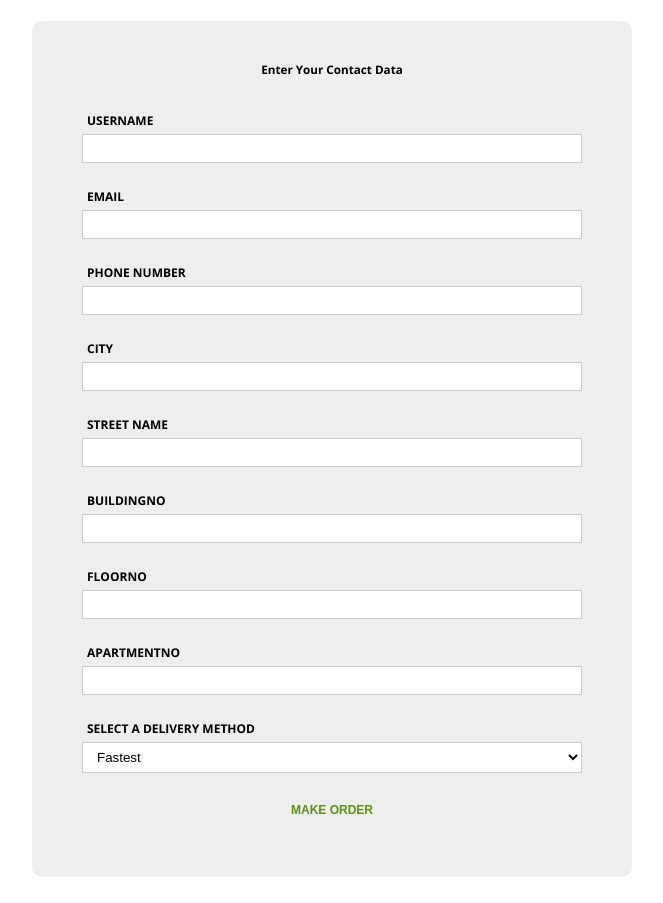
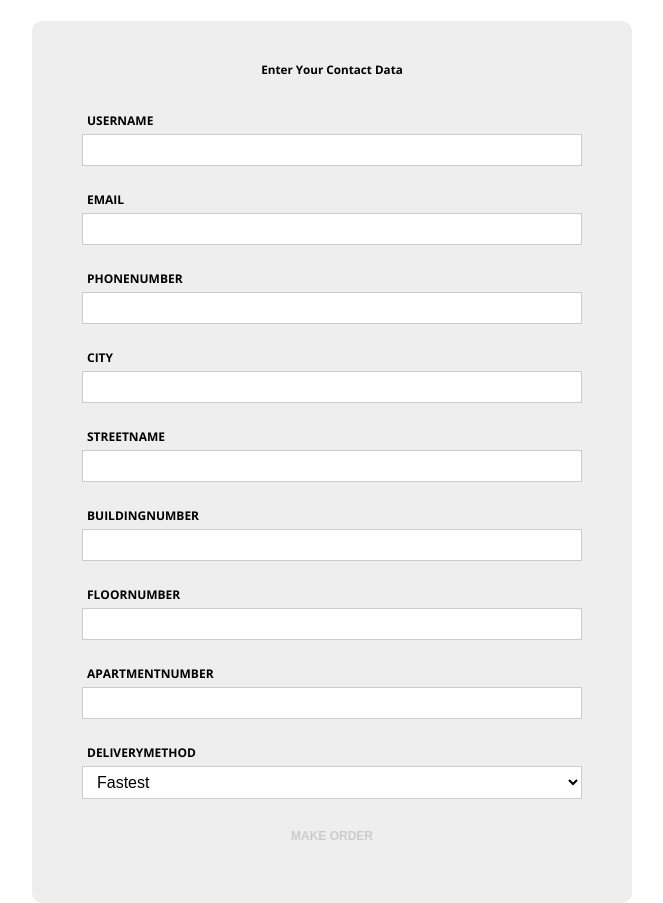
Before and after one commit to tareq-abdelhaq/burger-builder, a React (Create React App) app: page /checkout/order-forum in a window 1280 px wide. Shown: the part 460-1363 px from the top of the page, without its empty margins (308-971 px from the left). Before the commit the page ends 1337 px from the top, so only its background shows below. Built offline with nearby package versions, Linux system fonts and the light colour scheme.

Commit message:
add form validity

```diff
--- a/src/components/UI/Button/Button.js
+++ b/src/components/UI/Button/Button.js
@@ -3,7 +3,7 @@ import PropTypes from "prop-types"
 
 const button = (props) => (
     <button className={[classes.Button,classes[props.btnType]].join(" ")}
-            onClick={props.clicked}
+            onClick={props.clicked} disabled={props.disabled}
     >
         {props.children}
     </button>
--- a/src/components/UI/Button/Button.module.css
+++ b/src/components/UI/Button/Button.module.css
@@ -7,6 +7,11 @@
     text-transform: uppercase;
     font-size: 1.2rem;
 }
+.Button:disabled
+{
+    cursor: not-allowed;
+    color: #CCC;
+}
 
 .Success {
     color: #5C9210;
--- a/src/components/UI/Input/Input.js
+++ b/src/components/UI/Input/Input.js
@@ -3,33 +3,42 @@ import classes from "./Input.module.css"
 
 const input = (props) => {
     let inputElement
+    let classNames = [classes.InputElement]
+    if (props.touched){
+        classNames.push(props.valid ? "" : classes.InValid)
+    }
     switch(props.inputtype){
         case "input":
-            inputElement = <input className={classes.InputElement} {...props}/>
-            break
-        case "textarea":
-            inputElement = <textarea className={classes.InputElement} {...props}/>
+            inputElement = <input
+                            className={classNames.join(" ")}
+                            name={props.name}
+                            id={props.label}
+                            value={props.value}
+                            onChange={props.change}
+                          />
             break
         case "select":
             inputElement =
-                <select className={classes.InputElement} {...props}>
-                    {props.options.map(option => <option key={option} value={option}>{option}</option>)}
+                <select className={classes.InputElement} id={props.label} name={props.name} value={props.value} onChange={props.change}>
+                    {props.options.map(option => <option key={option.value} value={option.value}>{option.displayedValue}</option>)}
                 </select>
             break
         default:
-            inputElement = <input className={classes.InputElement} {...props}/>
+            inputElement = <input className={classes.InputElement} id={props.label} name={props.name} value={props.value} onChange={props.change}/>
 
     }
     return (
         <div className={classes.Input}>
-            <label className={classes.Label} id={props.id}>{props.label}</label>
+            <label className={classes.Label} htmlFor={props.label}>{props.label}</label>
             {inputElement}
+            {props.valid ? null :  <p className={classes.InvalidMessage}>{props.invalidMessage}</p>}
         </div>
     )
 }
 
 input.propTypes = {
-    inputtype: PropTypes.string.isRequired
+    inputtype: PropTypes.string.isRequired,
+    label: PropTypes.string.isRequired
 }
 
 
--- a/src/components/UI/Input/Input.module.css
+++ b/src/components/UI/Input/Input.module.css
@@ -22,11 +22,25 @@
     padding: 6px 10px;
     display: block;
     width: 100%;
+    font-size: 1.6rem;
 }
 
 .InputElement:focus
 {
     outline: none;
-    background-color: #b97725;
-    color: #FFF;
+    background-color: #DDD;
+    color: #333;
 }
+.InValid
+{
+    background-color: #eeb5af;
+    border: 1px solid #f63030;
+}
+.InvalidMessage
+{
+    color: #d76f62;
+    font-weight: 700;
+    font-size: 1.3rem;
+    width: fit-content;
+    text-transform: capitalize;
+}
--- a/src/containers/CheckOut/OrderForum/OrderForum.js
+++ b/src/containers/CheckOut/OrderForum/OrderForum.js
@@ -7,40 +7,155 @@ import SuccessModal from "../../../components/UI/SuccessModal/SuccessModal";
 import Modal from "../../../components/UI/Modal/Modal";
 import withRouter from "../../../hoc/withRouter";
 import Input from "../../../components/UI/Input/Input";
+import input from "../../../components/UI/Input/Input";
+import order from "../../../components/Order/Order";
 
 class OrderForum extends Component
 {
 
     state = {
         orderForm: {
-            username: "",
-            email: "",
-            phoneNumber: "",
-            city: "",
-            streetName: "",
-            buildingNumber: "",
-            floorNumber: "",
-            apartmentNumber: "",
-            deliveryMethod: "Fastest"
+            username: {
+                inputtype: "input",
+                value: "",
+                valid: false,
+                touched: false,
+                invalidMessage: "",
+                validationRules: {
+                    required: true,
+                    minLength: 6
+                }
+            },
+            email: {
+                inputtype: "input",
+                value: "",
+                valid: false,
+                touched: false,
+                invalidMessage: "",
+                validationRules: {
+                    required: true
+                }
+            },
+            phoneNumber: {
+                inputtype: "input",
+                value: "",
+                valid: false,
+                touched: false,
+                invalidMessage: "",
+                validationRules: {
+                    required: true,
+                    numeric: true
+                },
+            },
+            city: {
+                inputtype: "input",
+                value: "",
+                valid: false,
+                touched: false,
+                invalidMessage: "",
+                validationRules: {
+                    required: true,
+                },
+            },
+            streetName: {
+                inputtype: "input",
+                value: "",
+                valid: false,
+                touched: false,
+                invalidMessage: "",
+                validationRules: {
+                    required: true,
+                },
+            },
+            buildingNumber: {
+                inputtype: "input",
+                value: "",
+                valid: false,
+                touched: false,
+                invalidMessage: "",
+                validationRules: {
+                    required: true,
+                    numeric: true
+                },
+            },
+            floorNumber: {
+                inputtype: "input",
+                value: "",
+                valid: false,
+                touched: false,
+                invalidMessage: "",
+                validationRules: {
+                    required: true,
+                    numeric: true
+                },
+            },
+            apartmentNumber: {
+                inputtype: "input",
+                value: "",
+                valid: false,
+                touched: false,
+                invalidMessage: "",
+                validationRules: {
+                    required: true,
+                    numeric: true
+                },
+            },
+            deliveryMethod: {
+                inputtype: "select",
+                options: [{value: "fastest",displayedValue: "Fastest"},{value: "cheapest",displayedValue: "Cheapest"}],
+                value: "Fastest",
+                valid: true,
+                validationRules: {}
+            },
         },
+        valid: false,
         loading: false,
         success: false,
-        modalVisible: false
+        modalVisible: false,
+        hasError: false,
+        errorMessage: ""
 
     }
 
+    checkFormValidity = (value,rules,fieldName) => {
+        const validity = {valid: true,invalidMessage: ""}
+        if (rules.required){
+            if (value.trim() === ""){
+                validity.valid = false;
+                validity.invalidMessage = `${fieldName} mustn't be empty`
+            }
+        }
+        if (rules.minLength){
+            if (validity.valid && value.length < rules.minLength){
+                validity.valid = false;
+                validity.invalidMessage = `${fieldName} must be at least ${rules.minLength} characters`
+            }
+        }
+        if (rules.numeric)
+        {
+            if (validity.valid && isNaN(value)){
+                validity.valid = false;
+                validity.invalidMessage = `${fieldName} must be a valid number`
+            }
+        }
+
+        return validity
+    }
+
     inputChangeHandler = (e) => {
-        this.setState({orderForm: {...this.state.orderForm,[e.target.name]: e.target.value}})
-
-        this.setState(prevState => {
-            return {
-                ...prevState,
-                orderForm: {
-                    ...(prevState.orderForm),
-                    [e.target.name]: e.target.value
-                }
+        const updatedOrderForm = {...this.state.orderForm}
+        updatedOrderForm[e.target.name].value = e.target.value;
+        const {valid,invalidMessage} = this.checkFormValidity(e.target.value,updatedOrderForm[e.target.name].validationRules,e.target.name)
+        updatedOrderForm[e.target.name].valid = valid
+        updatedOrderForm[e.target.name].invalidMessage = invalidMessage
+        updatedOrderForm[e.target.name].touched = true;
+        let formValid = true;
+        for (let field in updatedOrderForm){
+            if (!updatedOrderForm[field].valid){
+                formValid = false
             }
-        })
+        }
+        this.setState({orderForm: updatedOrderForm,valid: formValid})
     }
 
    submitOrderHandler = (e) =>
@@ -51,15 +166,15 @@ class OrderForum extends Component
              ingredients: this.props.ingredients,
              price: this.props.totalPrice,
              customer: {
-                     name: this.state.orderForm.username,
-                     email: this.state.orderForm.email,
-                     phoneNumber: this.state.orderForm.phoneNumber
+                     name: this.state.orderForm.username.value,
+                     email: this.state.orderForm.email.value,
+                     phoneNumber: this.state.orderForm.phoneNumber.value
                  },
                  address: {
-                     streetName: this.state.orderForm.streetName,
-                     buildingNo: this.state.orderForm.buildingNumber,
-                     floorNumber: this.state.orderForm.floorNumber,
-                     apartNumber: this.state.orderForm.apartmentNumber
+                     streetName: this.state.orderForm.streetName.value,
+                     buildingNo: this.state.orderForm.buildingNumber.value,
+                     floorNumber: this.state.orderForm.floorNumber.value,
+                     apartNumber: this.state.orderForm.apartmentNumber.value
                  }
              }
         axios.post("/orders.json",order)
@@ -71,6 +186,17 @@ class OrderForum extends Component
    }
 
     render() {
+        const orderForm = this.state.orderForm
+        const inputElements = [];
+
+        for(let key in orderForm){
+            inputElements.push(<Input key={key} name={key} inputtype={orderForm[key].inputtype} label={key}
+                                      options={orderForm[key].options} value={orderForm[key].value}
+                                      change={this.inputChangeHandler} valid={orderForm[key].valid}
+                                      touched={orderForm[key].touched} invalidMessage={orderForm[key].invalidMessage}/>)
+        }
+
+
         return(
                 this.state.success ?
                     <Modal visible={this.state.modalVisible} cancel={this.cancelModalHandler}>
@@ -81,27 +207,10 @@ class OrderForum extends Component
                             <>
                                 <h3> Enter your Contact Data </h3>
                                 <form>
-                                    <Input label="username" inputtype="input" type="text" name="username" id="username"
-                                           value={this.state.orderForm.username} onChange={this.inputChangeHandler}/>
-                                    <Input label="email" inputtype="input" type="email" name="email" id="email"
-                                           value={this.state.orderForm.email} onChange={this.inputChangeHandler}/>
-                                    <Input label="phone number" inputtype="input" type="text" name="phoneNumber" id="phoneNumber"
-                                           value={this.state.orderForm.phoneNumber} onChange={this.inputChangeHandler}/>
-                                    <Input label="city" inputtype="input" type="text" name="city" id="city"
-                                           value={this.state.orderForm.city} onChange={this.inputChangeHandler}/>
-                                    <Input label="street name" inputtype="input" type="text" name="streetName" id="street"
-                                           value={this.state.orderForm.streetName} onChange={this.inputChangeHandler}/>
-                                    <Input label="buildingNo" inputtype="input" type="text" name="buildingNumber" id="buildingNumber"
-                                           value={this.state.orderForm.buildingNumber} onChange={this.inputChangeHandler}/>
-                                    <Input label="floorNo" inputtype="input" type="text" name="floorNumber" id="floorNumber"
-                                           value={this.state.orderForm.floorNumber} onChange={this.inputChangeHandler}/>
-                                    <Input label="apartmentNo" inputtype="input" type="text" name="apartmentNumber" id="apartmentNumber"
-                                           value={this.state.orderForm.apartmentNumber} onChange={this.inputChangeHandler}/>
-                                    <Input inputtype="select" label="select a delivery method" options={["Fastest","Cheapest"]}
-                                           value={this.state.orderForm.deliveryMethod} name="deliveryMethod" id="deliveryMethod"
-                                           onChange={this.inputChangeHandler}
-                                    />
-                                    <Button btnType="Success" clicked={this.submitOrderHandler}>Make Order</Button>
+                                    {inputElements}
+                                    <Button btnType="Success" clicked={this.submitOrderHandler} disabled={!this.state.valid}>
+                                        Make Order
+                                    </Button>
                                 </form>
                             </>
                         }
```
Also changed, not shown: src/containers/CheckOut/OrderForum/OrderForum.module.css (+9 -0 lines).
